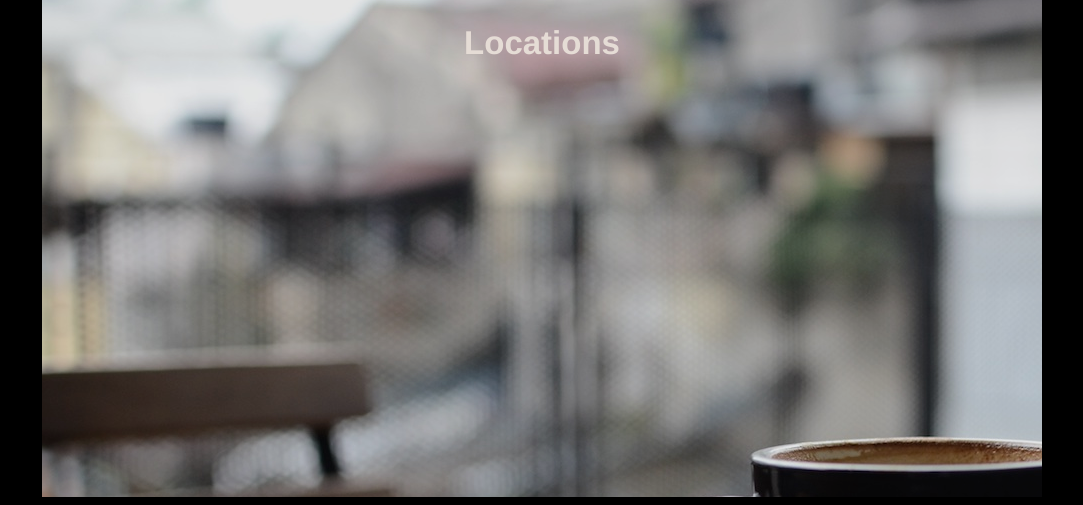
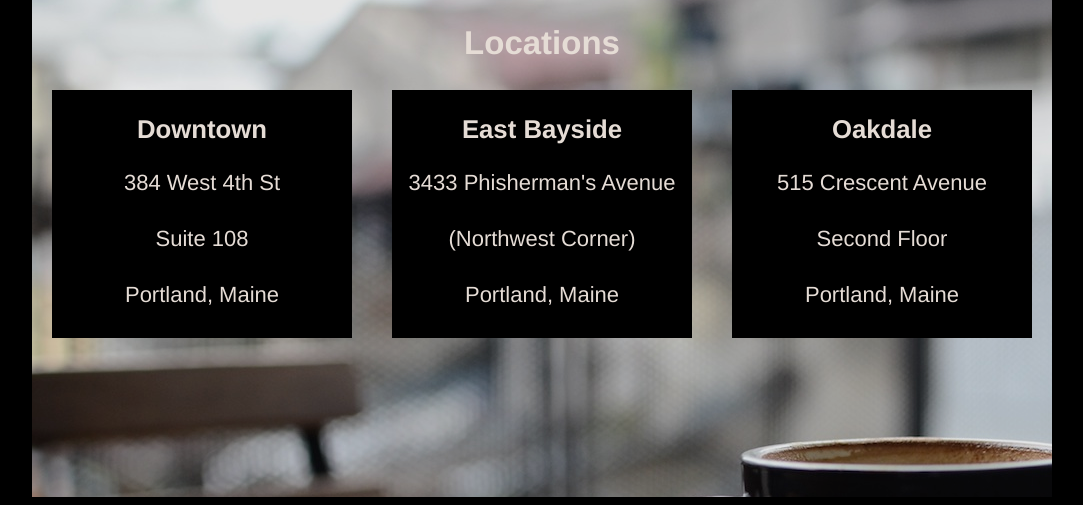
Before and after one commit to JGillin33/Tea_Cozy, a plain HTML site: page index.html in a window 1280 px wide. Shown: the part 1622-2127 px from the top of the page, without its empty margins (98-1181 px from the left). Drawn offline with Linux system fonts and the light colour scheme; files whose address does not match are found by name.

Commit message:
Locations issues solved

```diff
--- a/index.html
+++ b/index.html
@@ -75,11 +75,26 @@
 
  <div class="address">
 
- </div>
+    <div class="flex-container store">
+      <h3>Downtown</h3>
+            <span>384 West 4th St</span>
+            <span>Suite 108</span>
+            <span>Portland, Maine</span>
+    </div>
 
     <div class="flex-container store">
-
+      <h3>East Bayside</h3>
+            <span>3433 Phisherman's Avenue</span>
+            <span>(Northwest Corner)</span>
+            <span>Portland, Maine</span>
     </div>
 
+    <div class="flex-container store">
+      <h3>Oakdale</h3>
+            <span>515 Crescent Avenue</span>
+            <span>Second Floor</span>
+            <span>Portland, Maine</span>
+    </div>
+  </div>
 </div>
     </body>
--- a/resources/style.css
+++ b/resources/style.css
@@ -113,6 +113,7 @@ a {
   height: 500px;
   margin: 0 auto;
   align-self: center;
+  display: inline-block;
 }
 
 .locations h2 {
@@ -120,3 +121,29 @@ a {
   text-align: center;
 
 }
+
+.address {
+  display: flex;
+  justify-content: space-around;
+  margin: 0 auto;
+}
+
+.store span {
+  padding-bottom: 30px;
+  display: block;
+  text-align: center;
+}
+
+.store h3 {
+  text-align: center;
+}
+
+.flex-container .store {
+  background-color: black;
+  opacity: 1;
+  width: 300px;
+  margin: 0 20px;
+  justify-content: space-around;
+  color: seashell;
+  display: block;
+}
```
